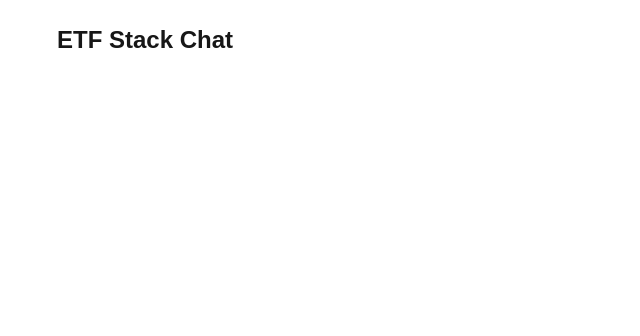
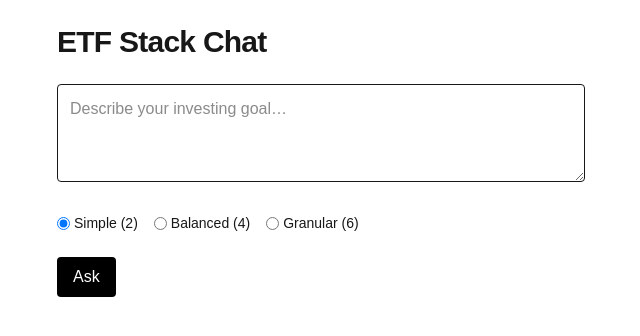
Before and after one commit to tejasdessai01/etfstack, a Next.js app: page /chat in a window 1280 px wide. Shown: the top 336 px of the page, without its empty margins (319-959 px from the left). Built offline with nearby package versions, Linux system fonts and the light colour scheme.

Commit message:
feat: dummy metrics + ranking logic

```diff
--- a/package.json
+++ b/package.json
@@ -11,6 +11,7 @@
   },
   "dependencies": {
     "next": "15.3.2",
+    "openai": "^4.98.0",
     "react": "^19.0.0",
     "react-dom": "^19.0.0"
   },
@@ -21,6 +22,7 @@
     "@types/node": "^20",
     "@types/react": "^19",
     "@types/react-dom": "^19",
+    "axios": "^1.9.0",
     "dotenv": "^16.5.0",
     "eslint": "^9",
     "eslint-config-next": "15.3.2",
--- /dev/null
+++ b/scripts/refresh_metrics.ts
@@ -0,0 +1,46 @@
+import 'dotenv/config'; // .env or .env.local auto‑load
+import { fileURLToPath } from 'url';
+import path from 'path';
+import fs from 'fs';
+import axios from 'axios';
+import { createClient } from '@supabase/supabase-js';
+
+const sb = createClient(
+  process.env.SUPABASE_URL!,
+  process.env.SUPABASE_ANON!
+);
+
+type Row = { ticker: string };
+
+const BATCH = 100;          // 100 calls/min free limit
+
+async function main() {
+  const { data: rows } = await sb.from('etfs').select('ticker');
+  if (!rows) throw new Error('No rows');
+
+  for (let i = 0; i < rows.length; i += BATCH) {
+    const chunk: Row[] = rows.slice(i, i + BATCH);
+    const tickers = chunk.map((r) => r.ticker).join(',');
+
+    const url = `https://financialmodelingprep.com/api/v3/etf-info?symbols=${tickers}&apikey=${process.env.FMP_KEY}`;
+    const resp = await axios.get(url);
+    const profiles = resp.data.data;          // FMP nests under .data.data
+
+    const updates = profiles.map((p: any) => ({
+        ticker: p.symbol,
+        expense: p.expenseRatio,
+        yield_12m: p.dividendYield,
+        vol_3y: p.threeYearVolatility,
+      }));
+
+    await sb
+      .from('etfs')
+      .upsert(updates, { onConflict: 'ticker' });
+
+    console.log(`Updated ${i + chunk.length}/${rows.length}`);
+    await new Promise((r) => setTimeout(r, 65_000)); // respect 100‑req/min
+  }
+  console.log('refresh complete');
+}
+
+main().catch(console.error);
--- a/scripts/seed_etfs.ts
+++ b/scripts/seed_etfs.ts
@@ -1,16 +1,11 @@
-// --- load env ---------------------------------------------------
-import { fileURLToPath } from 'url';
-import path from 'path';
-import { config } from 'dotenv';
+// scripts/seed_etfs.ts – clean, idempotent seeder
+// --------------------------------------------------
+// 1. Loads SUPABASE_URL & SUPABASE_ANON automatically from .env
+// 2. Parses both comma‑ and pipe‑delimited files
+// 3. Upserts in 500‑row batches to avoid rate limits
+// --------------------------------------------------
 
-// recreate __dirname for ES‑modules
-const __filename = fileURLToPath(import.meta.url);
-const __dirname = path.dirname(__filename);
-
-// point dotenv at the project‑root .env.local
-config({ path: path.resolve(__dirname, '../.env.local') });
-
-// --- rest of your imports --------------------------------------
+import 'dotenv/config';
 import fs from 'fs';
 import { createClient } from '@supabase/supabase-js';
 
@@ -19,25 +14,48 @@ const supabase = createClient(
   process.env.SUPABASE_ANON!
 );
 
-function parseCSV(path: string) {
+/**
+ * Parse NYSE CSV or Nasdaq TXT feed, auto‑detecting delimiter.
+ */
+function parseFile(filePath: string): string[] {
   return fs
-    .readFileSync(path, 'utf8')
+    .readFileSync(filePath, 'utf8')
     .split('\n')
-    .slice(1)       // skip header
-    .map(l => l.split(',')[0]?.replace(/"/g, '').trim()) // ticker col
-    .filter(Boolean);
+    .filter(Boolean)                // drop blank lines
+    .slice(1)                       // skip header row
+    .map((row) => {
+      const delim = row.includes('|') ? '|' : ',';  // auto‑detect
+      return row.split(delim)[0].replace(/"/g, '').trim();
+    })
+    .filter((sym) => /^[A-Z]+$/.test(sym));         // ensure clean ticker
 }
 
-(async () => {
-  const tickers = [
-    ...new Set([
-      ...parseCSV('scripts/data/nyse_etfs.csv'),
-      ...parseCSV('scripts/data/nasdaq_etfs.csv')
-    ]),
-  ];
+async function main() {
+  // --- gather unique tickers ---------------------------------
+  const tickers = Array.from(
+    new Set([
+      ...parseFile('scripts/data/nyse_etfs.csv'),
+      ...parseFile('scripts/data/nasdaq_etfs.csv'),
+    ])
+  );
 
-  for (const t of tickers) {
-    await supabase.from('etfs').insert({ ticker: t }).select();
+  const rows = tickers.map((t) => ({ ticker: t }));
+  const CHUNK = 500;
+
+  // --- bulk upsert in manageable chunks ----------------------
+  for (let i = 0; i < rows.length; i += CHUNK) {
+    const chunk = rows.slice(i, i + CHUNK);
+    await supabase
+      .from('etfs')
+      .upsert(chunk, { onConflict: 'ticker', ignoreDuplicates: true });
+    console.log(`upserted ${i + chunk.length}/${rows.length}`);
   }
-  console.log(`Inserted ${tickers.length} tickers`);
-})();
+
+  console.log('seed complete');
+  process.exit(0);
+}
+
+main().catch((err) => {
+  console.error(err);
+  process.exit(1);
+});
--- a/src/app/api/chat/route.ts
+++ b/src/app/api/chat/route.ts
@@ -1,13 +1,15 @@
 import { NextRequest } from 'next/server';
-import { intentFromPrompt } from '@/lib/intent';
+import { intentFromPrompt } from '@/lib/intent';   // your existing prompt→tags fn
 import { topEtfs } from '@/lib/getEtfs';
 
 export const runtime = 'edge';
 
 export async function POST(req: NextRequest) {
-  const { prompt } = await req.json();
+  const { prompt, depth = 'simple' } = await req.json();
 
   const tags = await intentFromPrompt(prompt);
+  tags.depth = depth;                              // attach UI choice
+
   const etfs = await topEtfs(tags);
 
   return Response.json({ tags, etfs });
--- a/src/app/chat/page.tsx
+++ b/src/app/chat/page.tsx
@@ -1,8 +1,90 @@
+import { useState } from 'react';
+
 export default function Chat() {
+  const [input, setInput] = useState('');
+  const [resp, setResp] = useState<any | null>(null);
+  const [loading, setLoading] = useState(false);
+  const [depth, setDepth] = useState<'simple' | 'balanced' | 'granular'>('simple');
+  const [error, setError] = useState<string | null>(null);
+
+  async function submit() {
+    if (!input.trim()) return;
+    setLoading(true);
+    setError(null);
+    try {
+      const r = await fetch('/api/chat', {
+        method: 'POST',
+        headers: { 'Content-Type': 'application/json' },
+        body: JSON.stringify({ prompt: input, depth }),
+      });
+      if (!r.ok) throw new Error(await r.text());
+      const json = await r.json();
+      setResp(json);
+    } catch (e: any) {
+      console.error(e);
+      setError('Sorry – something went wrong. Try again in a bit.');
+    } finally {
+      setLoading(false);
+    }
+  }
+
   return (
-    <div className="mx-auto max-w-xl p-6">
-      <h1 className="text-2xl font-semibold mb-4">ETF Stack Chat</h1>
-      {/* TODO: chat component */}
+    <div className="mx-auto max-w-xl p-6 space-y-6">
+      <h1 className="text-3xl font-semibold tracking-tight">ETF Stack Chat</h1>
+
+      {/* prompt box */}
+      <textarea
+        className="w-full border rounded p-3 focus:outline-none focus:ring"
+        rows={3}
+        placeholder="Describe your investing goal…"
+        value={input}
+        onChange={(e) => setInput(e.target.value)}
+      />
+
+      {/* depth dial */}
+      <div className="flex items-center gap-4 text-sm">
+        <label className="flex items-center gap-1">
+          <input type="radio" value="simple" checked={depth === 'simple'} onChange={() => setDepth('simple')} />
+          Simple (2)
+        </label>
+        <label className="flex items-center gap-1">
+          <input type="radio" value="balanced" checked={depth === 'balanced'} onChange={() => setDepth('balanced')} />
+          Balanced (4)
+        </label>
+        <label className="flex items-center gap-1">
+          <input type="radio" value="granular" checked={depth === 'granular'} onChange={() => setDepth('granular')} />
+          Granular (6)
+        </label>
+      </div>
+
+      <button
+        onClick={submit}
+        disabled={loading}
+        className="bg-black text-white px-4 py-2 rounded disabled:opacity-50"
+      >
+        {loading ? 'Thinking…' : 'Ask'}
+      </button>
+
+      {error && <p className="text-red-500 text-sm">{error}</p>}
+
+      {/* result list */}
+      {resp?.etfs && (
+        <div className="space-y-3">
+          {resp.etfs.map((e: any) => (
+            <div key={e.ticker} className="border rounded p-4 flex justify-between">
+              <div>
+                <div className="font-medium text-lg">{e.ticker}</div>
+                <div className="text-sm text-gray-500">
+                  Yield {e.yield_12m ?? '—'}% • Expense {e.expense ?? '—'}% • Vol {e.vol_3y ?? '—'}%
+                </div>
+              </div>
+              <button className="bg-black text-white px-4 py-1 rounded text-sm" disabled>
+                Trade
+              </button>
+            </div>
+          ))}
+        </div>
+      )}
     </div>
   );
 }
--- a/src/lib/getEtfs.ts
+++ b/src/lib/getEtfs.ts
@@ -1,15 +1,34 @@
-// src/lib/getEtfs.ts
 import { createClient } from '@supabase/supabase-js';
-const supabase = createClient(process.env.SUPABASE_URL!, process.env.SUPABASE_ANON!);
 
-export async function topEtfs(tags: { goal: string; volatility?: string }) {
-  // naive rules—tune later
-  let query = supabase.from('etfs').select('*');
+const sb = createClient(
+  process.env.SUPABASE_URL!,
+  process.env.SUPABASE_ANON!
+);
 
-  if (tags.goal === 'income') query = query.order('yield_12m', { ascending: false });
-  if (tags.goal === 'growth') query = query.order('vol_3y', { ascending: true });
-  // add expense filter, etc.
+// beta values for weighting
+const VOL_PENALTY  = 0.07;   // bigger = care more about vol
+const EXP_PENALTY  = 1.0;    // direct subtraction in %
+const YIELD_WEIGHT = 1.0;
 
-  const { data } = await query.limit(4);          // return <=4 tickers
-  return data;
+export async function topEtfs(tags: { goal: string; depth: string }) {
+  let { data } = await sb
+    .from('etfs')
+    .select('ticker, expense, yield_12m, vol_3y')
+    .limit(1500);                        // pull manageable slice
+
+  data = data?.filter((e) => e.yield_12m != null) || [];
+
+  // simple score formula
+  const scored = data.map((e) => ({
+    ...e,
+    score:
+      (Number(e.yield_12m)  * YIELD_WEIGHT) -
+      (Number(e.expense)    * EXP_PENALTY)  -
+      (Number(e.vol_3y)     * VOL_PENALTY),
+  }));
+
+  scored.sort((a, b) => b.score - a.score);
+
+  const depth = tags.depth === 'granular' ? 6 : tags.depth === 'balanced' ? 4 : 2;
+  return scored.slice(0, depth);
 }
```
Also changed, not shown: 1 other file (tests, documents, lock files or other folders).
